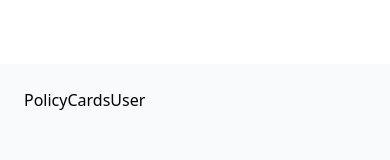
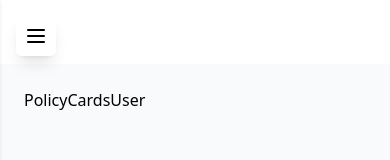
Before and after one commit to softvence-omega/falleninlove-client, a React (Vite) app: page /userdash/policies in a window 390 px wide. Shown: the top 160 px of the page. Built offline with nearby package versions, Linux system fonts and the light colour scheme.

Commit message:
this commit for the sidebar and routes

```diff
--- a/src/components/reusable/SideBar.tsx
+++ b/src/components/reusable/SideBar.tsx
@@ -42,7 +42,7 @@ const menuConfig: Record<string, NavItem[]> = {
         { name: "Bookmarks", icon: <ChevronRight size={14} />, path: "bookmarks" },
       ],
     },
-    { name: "AI Policy Assistant", icon: <Bot size={18} />, path: "ai-poilicy-assistant" },
+    { name: "AI Policy Assistant", icon: <Bot size={18} />, path: "ai-policy-assistant" },
     { name: "Voice-Activated Companion", icon: <Mic size={18} />, path: "voice-activate-companion" },
     { name: "Induction & Training", icon: <BookOpen size={18} />, path: "induction-training" },
     { name: "Emergency Quick Access", icon: <Shield size={18} />, path: "emergency-access" },
@@ -74,36 +74,38 @@ const Sidebar: React.FC<SidebarProps> = ({
 
   return (
     <>
-      {/* ✅ Mobile Menu Button (now top-right corner) */}
-      <div className="fixed top-4 right-4 z-[9999] lg:hidden">
+      {/* ✅ Mobile Menu / Close Icon (overlapping sidebar top-right) */}
+      <div className="fixed top-4 left-4 z-[10000] lg:hidden">
         <button
-          onClick={() => setIsSidebarOpen(true)}
-          className="p-2 rounded-md bg-gray-800 text-white shadow-lg"
+          onClick={() => setIsSidebarOpen(!isSidebarOpen)}
+          className="p-2 rounded-md  text-black shadow-lg"
         >
-          <Menu size={24} />
+          {isSidebarOpen ? <X size={24} /> : <Menu size={24} />}
         </button>
       </div>
 
       {/* ✅ Sidebar Drawer for Mobile */}
       <div
-        className={`fixed inset-0 z-[9998] transition-transform duration-300 lg:hidden ${
-          isSidebarOpen ? "translate-x-0" : "-translate-x-full"
+        className={`fixed inset-0 z-[9999] flex lg:hidden pointer-events-none ${
+          isSidebarOpen ? "pointer-events-auto" : ""
         }`}
       >
         {/* Overlay */}
         <div
           className={`absolute inset-0 bg-black/40 transition-opacity duration-300 ${
-            isSidebarOpen ? "opacity-100" : "opacity-0 pointer-events-none"
+            isSidebarOpen ? "opacity-100" : "opacity-0"
           }`}
           onClick={() => setIsSidebarOpen(false)}
         />
-        {/* Sidebar */}
-        <aside className="relative w-64 bg-white h-full shadow p-4 overflow-y-auto z-[10000]">
-          <div className="flex justify-between items-center mb-4">
+
+        {/* Sidebar Panel */}
+        <aside
+          className={`relative w-64 bg-white h-full shadow p-4 overflow-y-auto transform transition-transform duration-300 ${
+            isSidebarOpen ? "translate-x-0" : "-translate-x-full"
+          }`}
+        >
+          <div className="mb-4 flex justify-between items-center">
             <span className="font-bold text-xl text-blue-600">{brandName}</span>
-            <button onClick={() => setIsSidebarOpen(false)}>
-              <X size={24} />
-            </button>
           </div>
 
           <nav className="flex flex-col gap-1">
--- a/src/routes/UserRoutes.tsx
+++ b/src/routes/UserRoutes.tsx
@@ -6,10 +6,7 @@ import Sidebar from "@/components/reusable/SideBar";
 const UserRoute: React.FC = () => {
   return (
     <div className="flex min-h-screen mt-16">
-      {/* Sidebar */}
-      <aside className="hidden lg:block w-64 bg-white shadow-lg">
-        <Sidebar role="user" brandName="CareBot" className="h-full" />
-      </aside>
+      <Sidebar role="user" brandName="CareBot" />
 
       {/* Main Content */}
       <main className="flex-1 bg-gray-50 p-6">
```
